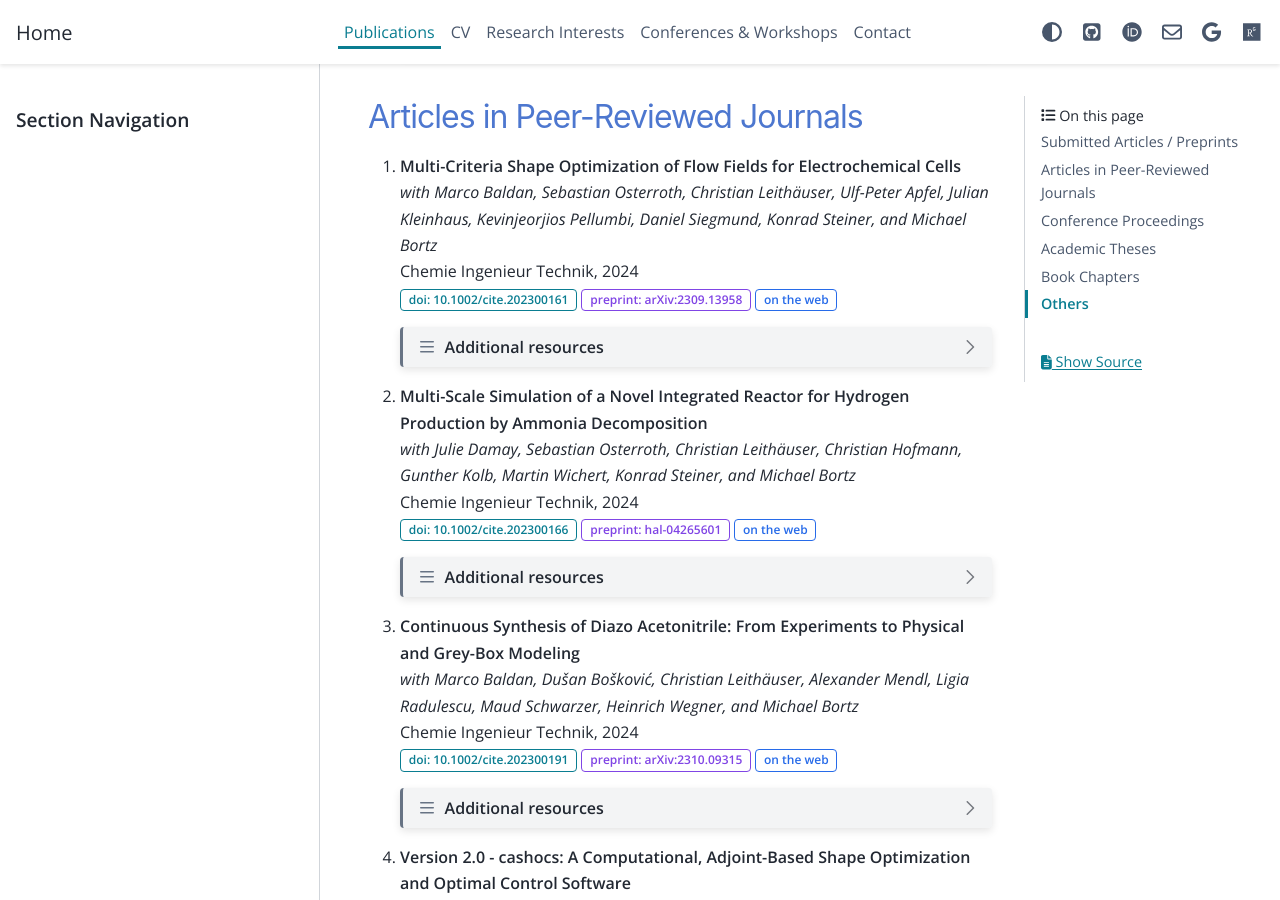
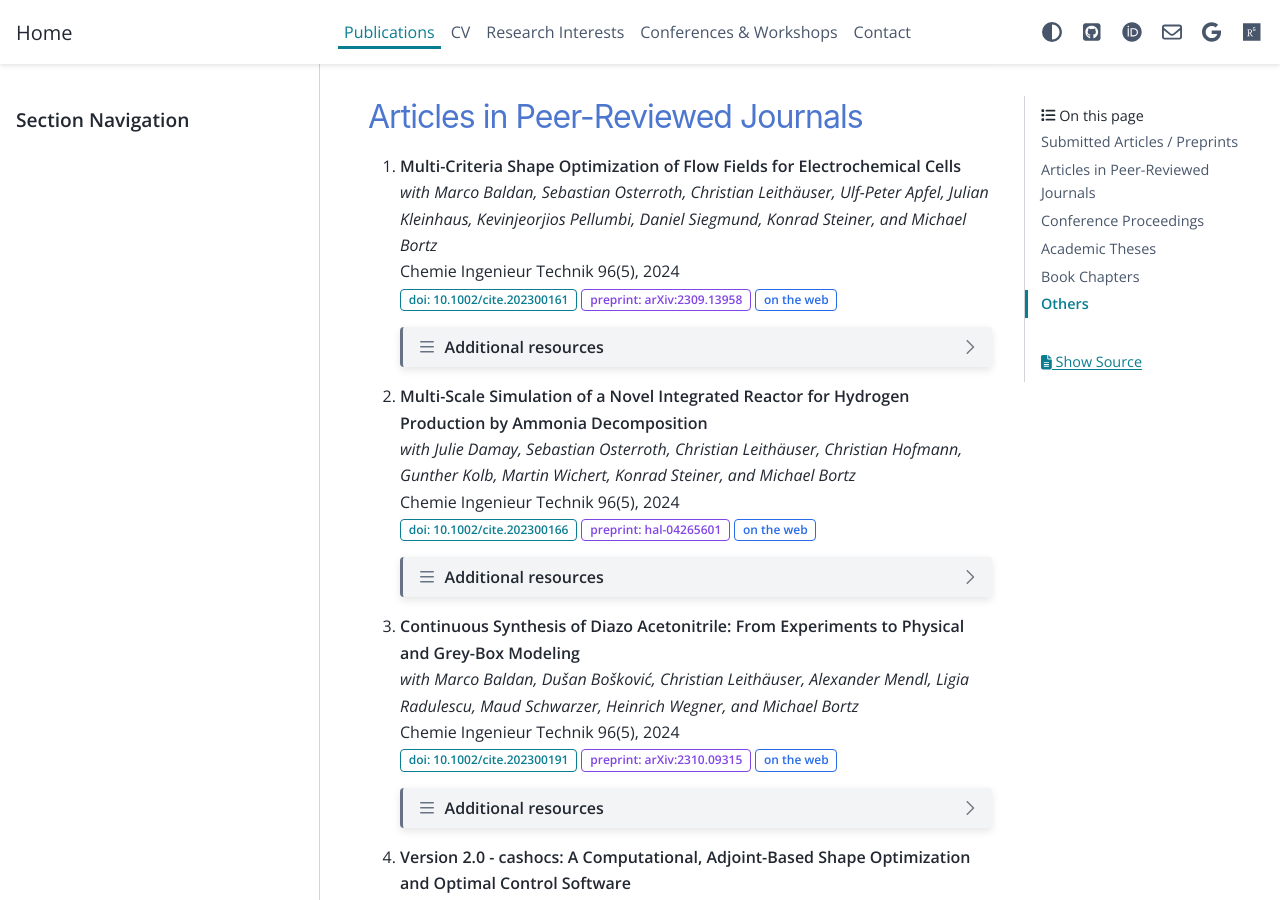
Before and after one commit to sblauth/sblauth.github.io, a Sphinx documentation site: the page built from source/publications.rst, in a window 1280 px wide and 900 px high, scrolled down 423 px. Built offline with Sphinx 7.4.7 and the PyData theme 0.15.4, drawn with Linux system fonts in a browser that asks for light colours.

Commit message:
update publications

```diff
--- a/source/publications.rst
+++ b/source/publications.rst
@@ -41,7 +41,7 @@ Articles in Peer-Reviewed Journals
 
 #. | **Multi-Criteria Shape Optimization of Flow Fields for Electrochemical Cells**
    | *with Marco Baldan, Sebastian Osterroth, Christian Leithäuser, Ulf-Peter Apfel, Julian Kleinhaus, Kevinjeorjios Pellumbi, Daniel Siegmund, Konrad Steiner, and Michael Bortz*
-   | Chemie Ingenieur Technik, 2024
+   | Chemie Ingenieur Technik 96(5), 2024
    | :bdg-link-primary-line:`doi: 10.1002/cite.202300161 <https://doi.org/10.1002/cite.202300161>` :bdg-link-secondary-line:`preprint: arXiv:2309.13958 <https://arxiv.org/abs/2309.13958>` :bdg-link-info-line:`on the web <https://www.shapid.fraunhofer.de/en.html>`
 
    .. dropdown:: Additional resources
@@ -62,8 +62,9 @@ Articles in Peer-Reviewed Journals
 			     journal  = {Chemie Ingenieur Technik},
 			     title    = {{Multi-Criteria Shape Optimization of Flow Fields for Electrochemical Cells}},
 			     year     = {2024},
-			     number   = {n/a},
-			     volume   = {n/a},
+			     number   = {5},
+			     pages    = {616-626},
+			     volume   = {96},
 			     doi      = {https://doi.org/10.1002/cite.202300161},
 			     keywords = {CFD, Electrochemical cell, Multi-criteria optimization, Numerical optimization, Shape optimization},
 			   }
@@ -72,7 +73,7 @@ Articles in Peer-Reviewed Journals
 
 #. | **Multi-Scale Simulation of a Novel Integrated Reactor for Hydrogen Production by Ammonia Decomposition**
    | *with Julie Damay, Sebastian Osterroth, Christian Leithäuser, Christian Hofmann, Gunther Kolb, Martin Wichert, Konrad Steiner, and Michael Bortz*
-   | Chemie Ingenieur Technik, 2024
+   | Chemie Ingenieur Technik 96(5), 2024
    | :bdg-link-primary-line:`doi: 10.1002/cite.202300166 <https://doi.org/10.1002/cite.202300166>` :bdg-link-secondary-line:`preprint: hal-04265601 <https://hal.science/hal-04265601>` :bdg-link-info-line:`on the web <https://www.itwm.fraunhofer.de/en/fields-of-application/renewable-energy-sustainability/ammonpaktor.html>`
 
    .. dropdown:: Additional resources
@@ -93,8 +94,9 @@ Articles in Peer-Reviewed Journals
 			     journal  = {Chemie Ingenieur Technik},
 			     title    = {{Multi-Scale Simulation of a Novel Integrated Reactor for Hydrogen Production by Ammonia Decomposition}},
 			     year     = {2024},
-			     number   = {n/a},
-			     volume   = {n/a},
+			     number   = {5},
+			     pages    = {627-641},
+			     volume   = {96},
 			     doi      = {https://doi.org/10.1002/cite.202300166},
 			     keywords = {Ammonia decomposition, Computational fluid dynamics simulation, Hydrogen production, Multi-scale simulation, Process simulation},
 			   }
@@ -103,7 +105,7 @@ Articles in Peer-Reviewed Journals
 
 #. | **Continuous Synthesis of Diazo Acetonitrile: From Experiments to Physical and Grey-Box Modeling**
    | *with Marco Baldan, Dušan Bošković, Christian Leithäuser, Alexander Mendl, Ligia Radulescu, Maud Schwarzer, Heinrich Wegner, and Michael Bortz*
-   | Chemie Ingenieur Technik, 2024
+   | Chemie Ingenieur Technik 96(5), 2024
    | :bdg-link-primary-line:`doi: 10.1002/cite.202300191 <https://doi.org/10.1002/cite.202300191>` :bdg-link-secondary-line:`preprint: arXiv:2310.09315 <https://arxiv.org/abs/2310.09315>` :bdg-link-info-line:`on the web <https://www.shapid.fraunhofer.de/en.html>`
 
    .. dropdown:: Additional resources
@@ -124,8 +126,9 @@ Articles in Peer-Reviewed Journals
 			     journal  = {Chemie Ingenieur Technik},
 			     title    = {{Continuous Synthesis of Diazo Acetonitrile: From Experiments to Physical and Grey-Box Modeling}},
 			     year     = {2024},
-			     number   = {n/a},
-			     volume   = {n/a},
+			     number   = {5},
+			     pages    = {658-670},
+			     volume   = {96},
 			     doi      = {https://doi.org/10.1002/cite.202300191},
 			     keywords = {Continuous flow chemistry, Diazo acetonitrile, Green chemistry, Grey-box modeling, Parameter identification},
 			   }
```
